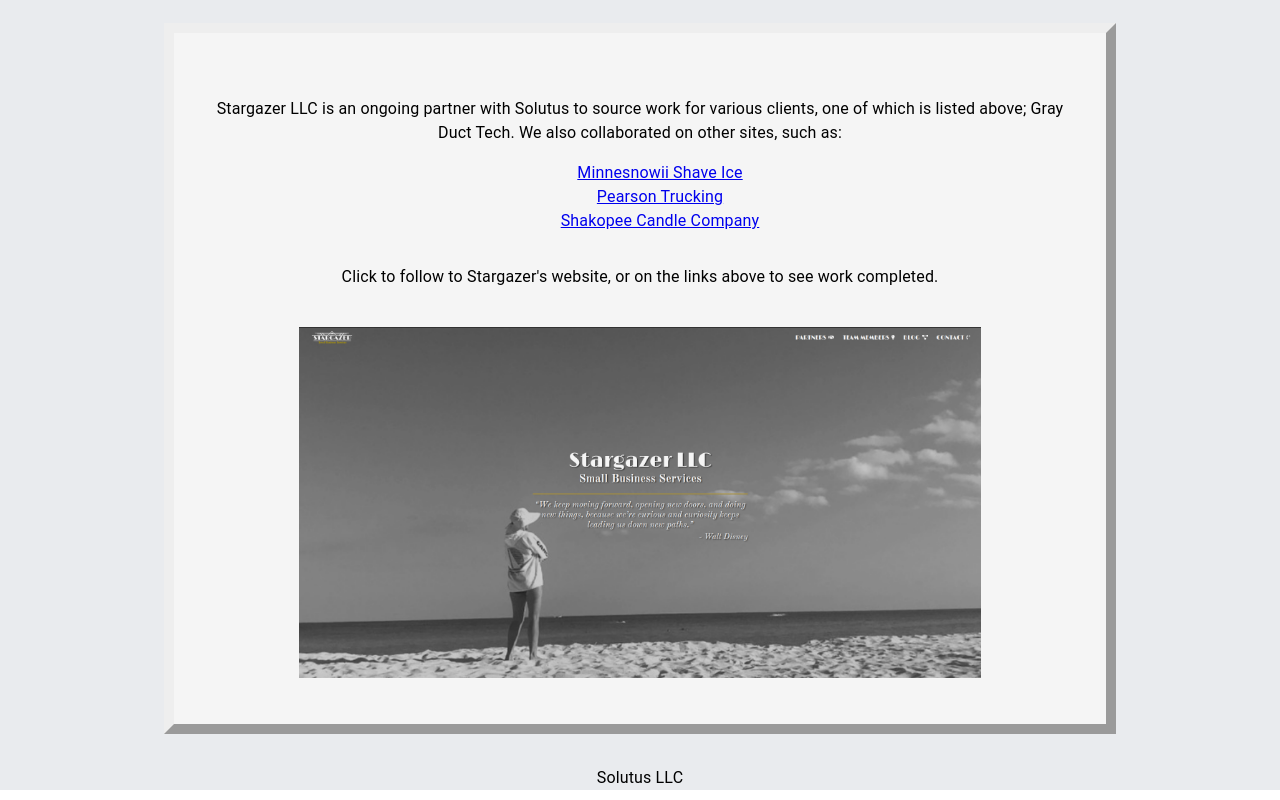
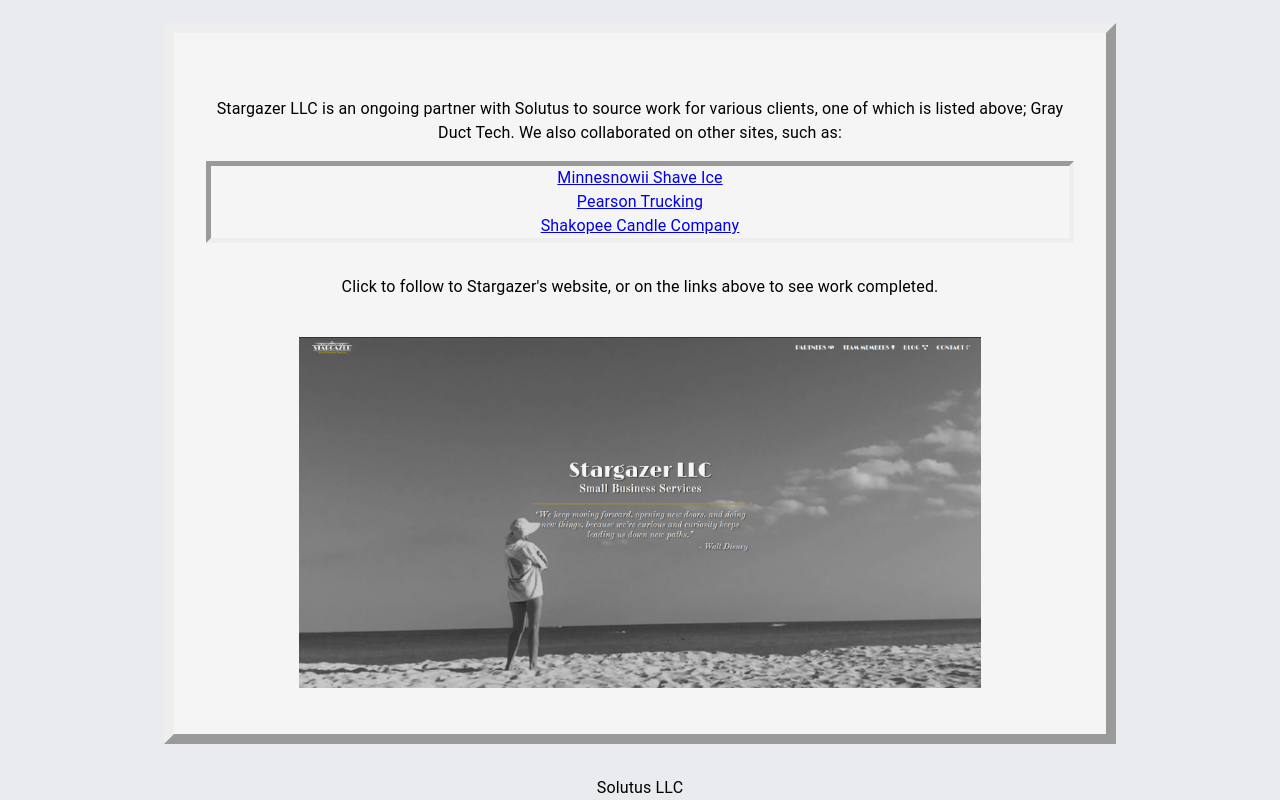
Before and after one commit to CPMSP/solutusweb, a React (Create React App) app: page /clients in a window 1280 px wide. Shown: the part 2428-3228 px from the top of the page. Built offline with nearby package versions, Linux system fonts and the light colour scheme.

Commit message:
centered links

```diff
--- a/src/pages/Clients.js
+++ b/src/pages/Clients.js
@@ -115,7 +115,7 @@
             Stargazer LLC is an ongoing partner with Solutus to source work for
             various clients, one of which is listed above; Gray Duct Tech. We
             also collaborated on other sites, such as:
-            <ul>
+            <ul className={classes.sgUL}>
               <li className={classes.stargazerLI}>
                 <a
                   className={[classes.projectLinks, classes.stargazerLinks]}
--- a/src/styles/pageStyles.js
+++ b/src/styles/pageStyles.js
@@ -93,8 +93,14 @@
     textDecoration: "none",
     color: "black",
   },
+  sgUL: {
+    listStyle: "none inside none",
+    border: "5px inset",
+    padding: 0,
+  },
   stargazerLI: {
-    listStyle: "none",
+    color: "black",
+    alignItems: "start",
   },
   stargazerLinks: {
     textDecoration: "underline",
```
